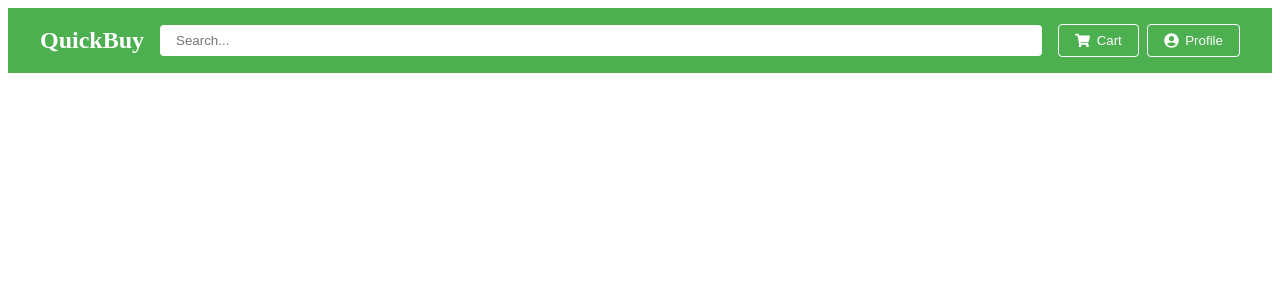
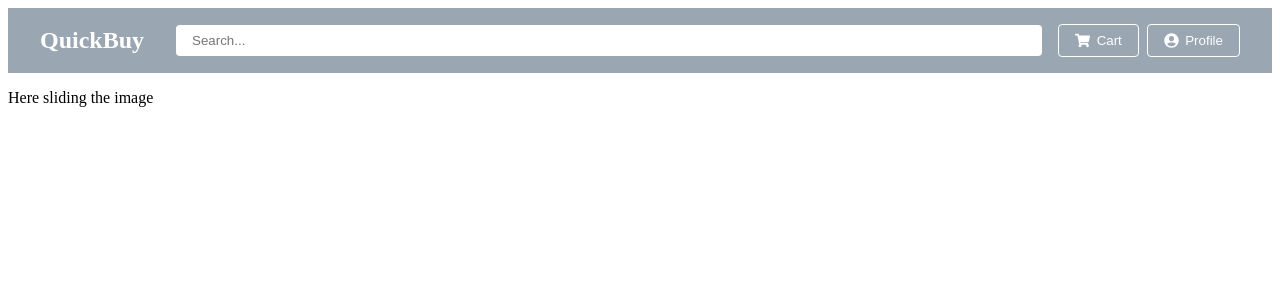
Before and after one commit to Padmakumar18/Mini-E-Commerce_Store, a React (Create React App) app in the folder mini-store/: page / in a window 1280 px wide. Shown: the top 300 px of the page. Built offline with nearby package versions, Linux system fonts and the light colour scheme.

Commit message:
Theme colors applied

```diff
--- a/mini-store/src/App.js
+++ b/mini-store/src/App.js
@@ -1,11 +1,13 @@
 // src/App.js
 import React from 'react';
 import Navbar from './components/Navbar';
+import Home from './components/Home';
 
 function App() {
   return (
     <div>
       <Navbar />
+      <Home />
     </div>
   );
 }
--- /dev/null
+++ b/mini-store/src/components/Home.js
@@ -0,0 +1,13 @@
+import React from 'react';
+
+function Home() {
+  return (
+    <div>
+        <div className="sliding">
+          <p>Here sliding the image</p>
+        </div>
+    </div>
+  );
+}
+
+export default Home;
--- a/mini-store/src/components/Navbar.js
+++ b/mini-store/src/components/Navbar.js
@@ -1,4 +1,4 @@
-// Navbar.js
+
 import React from 'react';
 import './Navbar.scss';
 import { FaShoppingCart, FaUserCircle } from 'react-icons/fa';
--- a/mini-store/src/components/Navbar.scss
+++ b/mini-store/src/components/Navbar.scss
@@ -1,21 +1,55 @@
-$primary-color: #4caf50;
+$primary-color: #9AA6B2;
 $background-color: #fff;
-$text-color: #333;
-$btn-hover-color: darken($primary-color, 10%);
+$text-color: #F8FAFC;
+
+$color-one :#F8FAFC ;
+$color-two :#D9EAFD ;
+$color-three :#BCCCDC ;
+$color-four :#9AA6B2 ;
 
 .navbar {
   display: flex;
   align-items: center;
+  justify-content: space-between;
   background-color: $primary-color;
   padding: 1rem 2rem;
   color: $background-color;
+  flex-wrap: wrap;
 
   &__logo {
     font-size: 1.5rem;
     font-weight: bold;
-    margin-right: 1rem;
     text-decoration: none;
     color: white;
+    z-index: 2;
+  }
+
+  &__toggle {
+    display: none;
+    font-size: 1.5rem;
+    color: white;
+    background: none;
+    border: none;
+    cursor: pointer;
+    z-index: 2;
+  }
+
+  &__menu {
+    display: flex;
+    flex: 1;
+    align-items: center;
+    justify-content: space-between;
+
+    @media (max-width: 768px) {
+      flex-direction: column;
+      width: 100%;
+      display: none;
+      background-color: $primary-color;
+
+      &.active {
+        display: flex;
+      }
+    }
   }
 
   &__search {
@@ -24,14 +58,23 @@ $btn-hover-color: darken($primary-color, 10%);
     border-radius: 4px;
     border: none;
     outline: none;
-    margin-right: 1rem;
+    margin: 1rem 0;
+
+    @media (min-width: 769px) {
+      margin: 0 1rem 0 2rem;
+    }
   }
 
   &__actions {
     display: flex;
     align-items: center;
     gap: 0.5rem;
-    margin-left: auto;
+    margin: 1rem 0;
+
+    @media (min-width: 769px) {
+      margin-left: auto;
+      margin: 0;
+    }
   }
 
   &__btn {
```
Also changed, not shown: mini-store/src/components/Home.scss (added).
